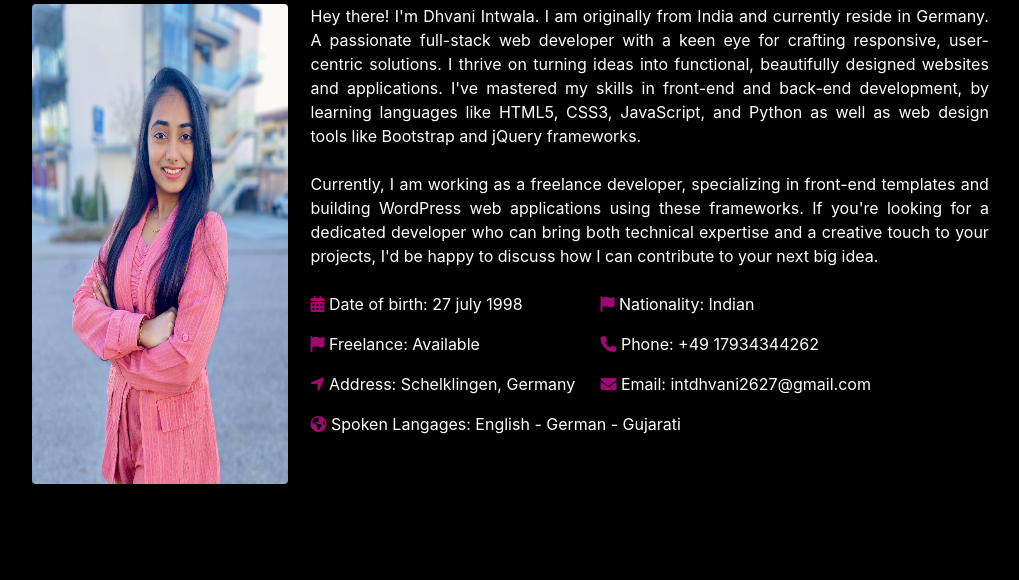
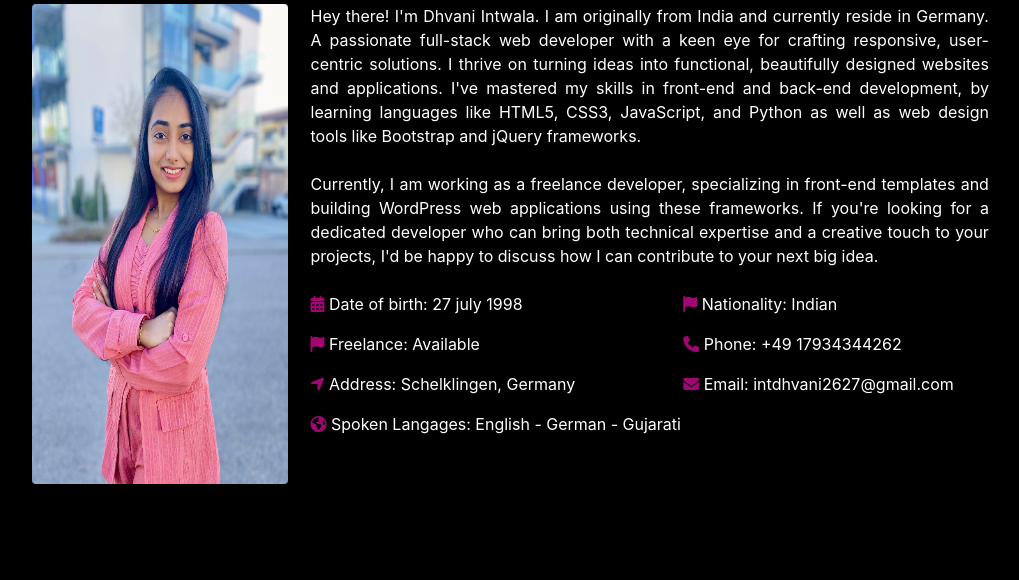
Before and after one commit to Dhvani-intwala/portfolio, a Django app: page / in a window 1280 px wide; the page is wider, and only the part inside the window is pictured. Shown: the part 960-1540 px from the top of that part, without its empty margins (126-1145 px from the left). Run offline with Django 5.2, Linux system fonts and the light colour scheme; some libraries are stand-ins or nearby versions; some web fonts are replaced.

Commit message:
Add bootstrap class in about section

```diff
--- a/home/templates/home/index.html
+++ b/home/templates/home/index.html
@@ -45,12 +45,12 @@
                     <span class="dot"></span>
                 </div>
                 <div class="row d-flex about-flex mx-auto">
-                    <div class="col-sm-3 col-lg-3 col-md-12">
+                    <div class="col-lg-3 col-md-4 col-sm-12">
                         <div>
                             <img src="{% static 'images/Dhvani2.jpg' %}" alt="my-image" class="rounded float-start mb-3">
                         </div>
                     </div>
-                        <div class="col-sm-12 col-lg-7 col-md-12">
+                        <div class="col-lg-9 col-md-8 col-sm-12">
                             <p class="text-justify mb-4 ">Hey there! I'm Dhvani Intwala. I am originally from India and currently reside in Germany. A passionate full-stack web developer with a keen eye for crafting responsive, user-centric solutions. I thrive on turning ideas into functional, beautifully designed websites and applications. I've mastered my skills in front-end and back-end development, by learning languages like HTML5, CSS3, JavaScript, and Python as well as web design tools like Bootstrap and jQuery frameworks.</p>
                             <p class="text-justify mb-4">Currently, I am working as a freelance developer, specializing in front-end templates and building WordPress web applications using these frameworks. If you're looking for a dedicated developer who can bring both technical expertise and a creative touch to your projects, I'd be happy to discuss how I can contribute to your next big idea.</p>
                             <div class="row d-flex data-flex">
```
